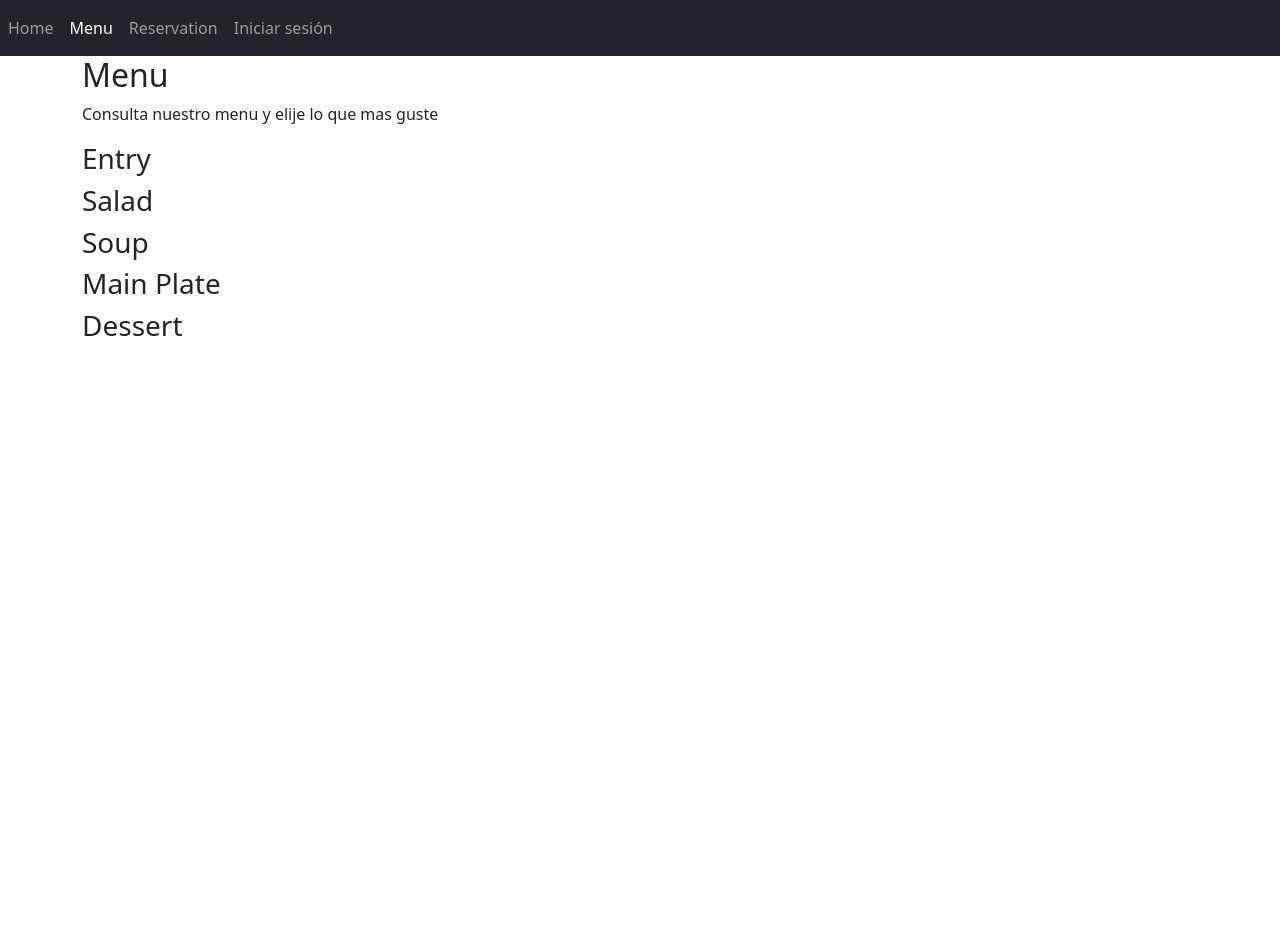
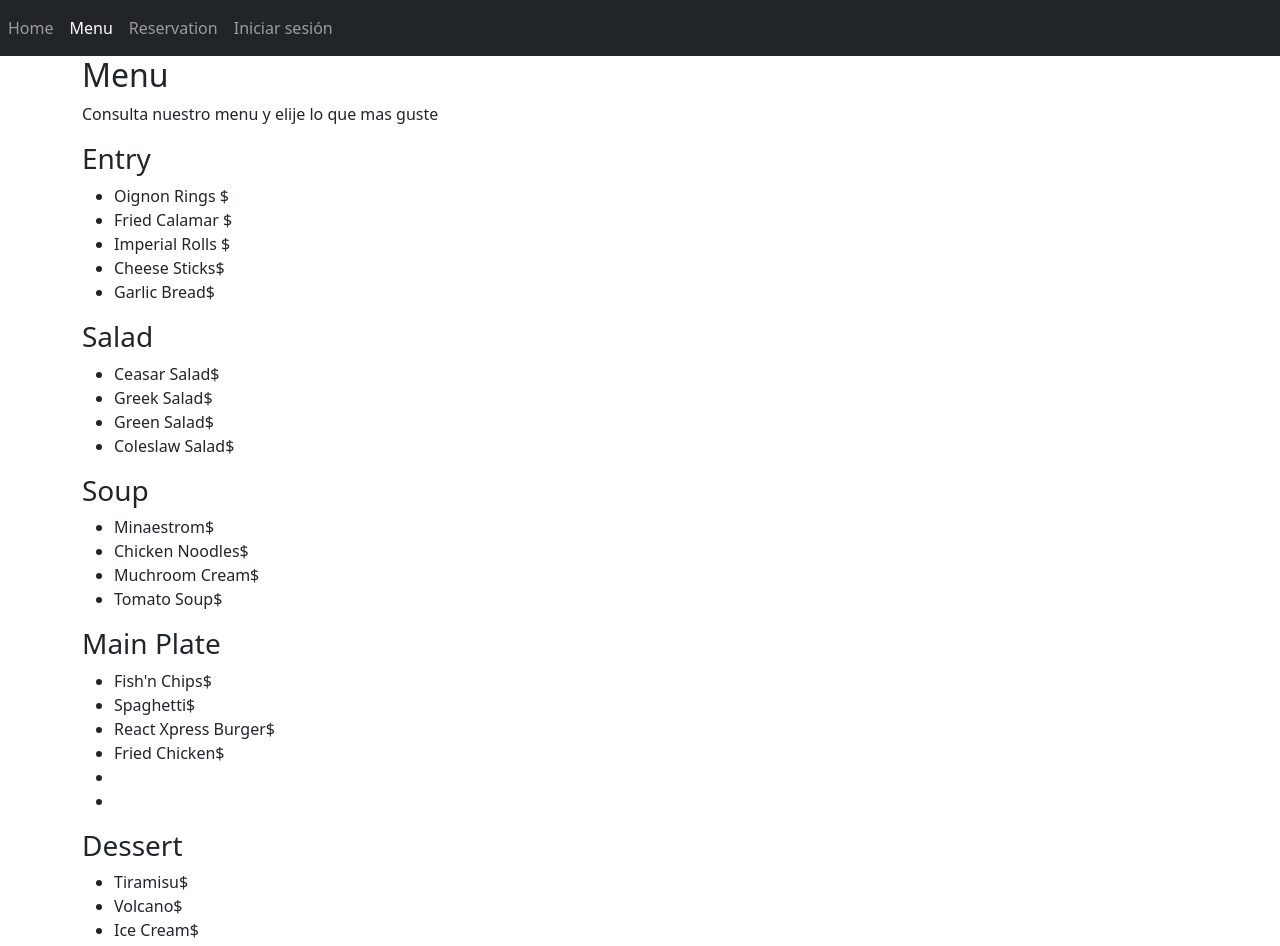
Before and after one commit to vincentmayer1808/proyecto-4, a React (Vite) app: page /MenuPage in a window 1280 px wide. Shown: the top 946 px of the page. Before the commit the page ends 800 px from the top, so only its background shows below. Built offline with nearby package versions, Linux system fonts and the light colour scheme.

Commit message:
basic menu description, protectedroutes working

```diff
--- a/package.json
+++ b/package.json
@@ -10,7 +10,6 @@
     "preview": "vite preview"
   },
   "dependencies": {
-    "axios": "^1.4.0",
     "bootstrap": "^5.3.0",
     "firebase": "^9.23.0",
     "react": "^18.2.0",
--- a/src/components/Menu.jsx
+++ b/src/components/Menu.jsx
@@ -9,18 +9,93 @@ export const Menu = () => {
       </div>
       <div>
         <h3>Entry</h3>
+        <ul>
+          <li>
+           <span> Oignon Rings</span> <span>$</span>
+          </li>
+          <li>
+           <span> Fried Calamar </span><span>$</span>
+          </li>
+          <li>
+           <span> Imperial Rolls</span> <span>$</span>
+          </li>
+          <li>
+           <span> Cheese Sticks</span><span>$</span>
+          </li>
+          <li>
+           <span> Garlic Bread</span><span>$</span>
+          </li>
+        </ul>
       </div>
       <div>
         <h3>Salad</h3>
+        <ul>
+          <li>
+           <span> Ceasar Salad</span><span>$</span>
+          </li>
+          <li>
+           <span> Greek Salad</span><span>$</span>
+          </li>
+          <li>
+            <span>Green Salad</span><span>$</span>
+          </li>
+          <li>
+           <span> Coleslaw Salad</span><span>$</span>
+          </li>
+        </ul>
       </div>
       <div>
         <h3>Soup</h3>
+        <ul>
+          <li>
+           <span> Minaestrom</span><span>$</span>
+          </li>
+          <li>
+            <span> Chicken Noodles</span><span>$</span>
+          </li>
+          <li>
+           <span> Muchroom Cream</span><span>$</span>
+          </li>
+          <li>
+           <span> Tomato Soup</span><span>$</span>
+          </li>
+        </ul>
       </div>
       <div>
         <h3>Main Plate</h3>
+        <ul>
+          <li>
+           <span> Fish'n Chips</span><span>$</span>
+          </li>
+          <li>
+           <span> Spaghetti</span><span>$</span>
+          </li>
+          <li>
+            <span>React Xpress Burger</span><span>$</span>
+          </li>
+          <li>
+           <span> Fried Chicken</span><span>$</span>
+          </li>
+          <li></li>
+          <li></li>
+        </ul>
       </div>
       <div>
         <h3>Dessert</h3>
+        <ul>
+          <li>
+           <span> Tiramisu</span><span>$</span>
+          </li>
+          <li>
+           <span> Volcano</span><span>$</span>
+          </li>
+          <li>
+           <span> Ice Cream</span><span>$</span>
+          </li>
+          <li>
+           <span> Cheese Cake</span><span>$</span>
+          </li>
+        </ul>
       </div>
     </>
   );
--- a/src/pages/HomePage.jsx
+++ b/src/pages/HomePage.jsx
@@ -1,14 +1,16 @@
-import React from 'react'
+import React from "react";
 
 export const HomePage = () => {
   return (
     <>
-    <div>
-        <h1>Presentation</h1>
-        <p>Este es la presentacion del restaurante</p>
-    </div>
-
-
+      <div>
+        <h1>React Xpress </h1>
+        <p>
+          React Xpress is the new restaurant in town to go and enjoy a good food
+          with your friends and family. We'll make sure that you get well
+          attended with the best express food around
+        </p>
+      </div>
     </>
-  )
-}
+  );
+};
--- a/src/routes/MainRouter.jsx
+++ b/src/routes/MainRouter.jsx
@@ -1,4 +1,4 @@
-import React from "react";
+import React, { useEffect, useState } from "react";
 import { Route, Routes } from "react-router-dom";
 import { HomePage } from "../pages/HomePage";
 import { MenuPage } from "../pages/MenuPage";
@@ -6,13 +6,21 @@ import { ReservationPage } from "../pages/ReservationPage";
 import { ProtectedRoutes } from "./ProtectedRoutes";
 
 export const MainRouter = ({ user }) => {
+  const [isAllowed, setIsAllowed]=useState(false)
+  useEffect(()=>{
+    if(user?.role === 'ADMIN_ROLE'){
+      setIsAllowed(true)
+    } else {
+      setIsAllowed(false)
+    }
+  })
   return (
     <div>
       <Routes>
         <Route path="/" element={<HomePage />} />
         <Route path="/MenuPage" element={<MenuPage />} />
         <Route
-          element={<ProtectedRoutes isAllowed={user?.role === "ADMIN_ROLE"} />}
+          element={<ProtectedRoutes isAllowed={isAllowed} />}
         >
           <Route path="/ReservationPage" element={<ReservationPage />} />
         </Route>
```
Also changed, not shown: 1 other file (tests, documents, lock files or other folders).
